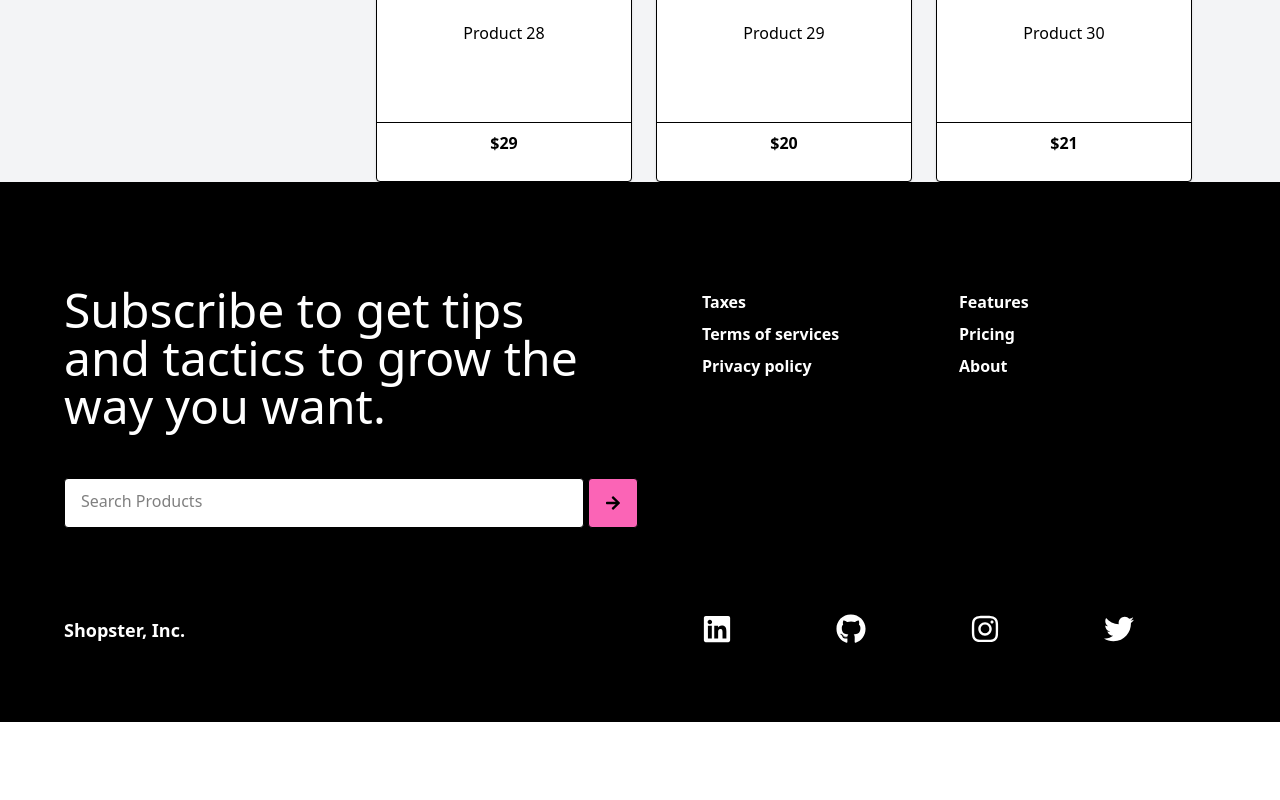
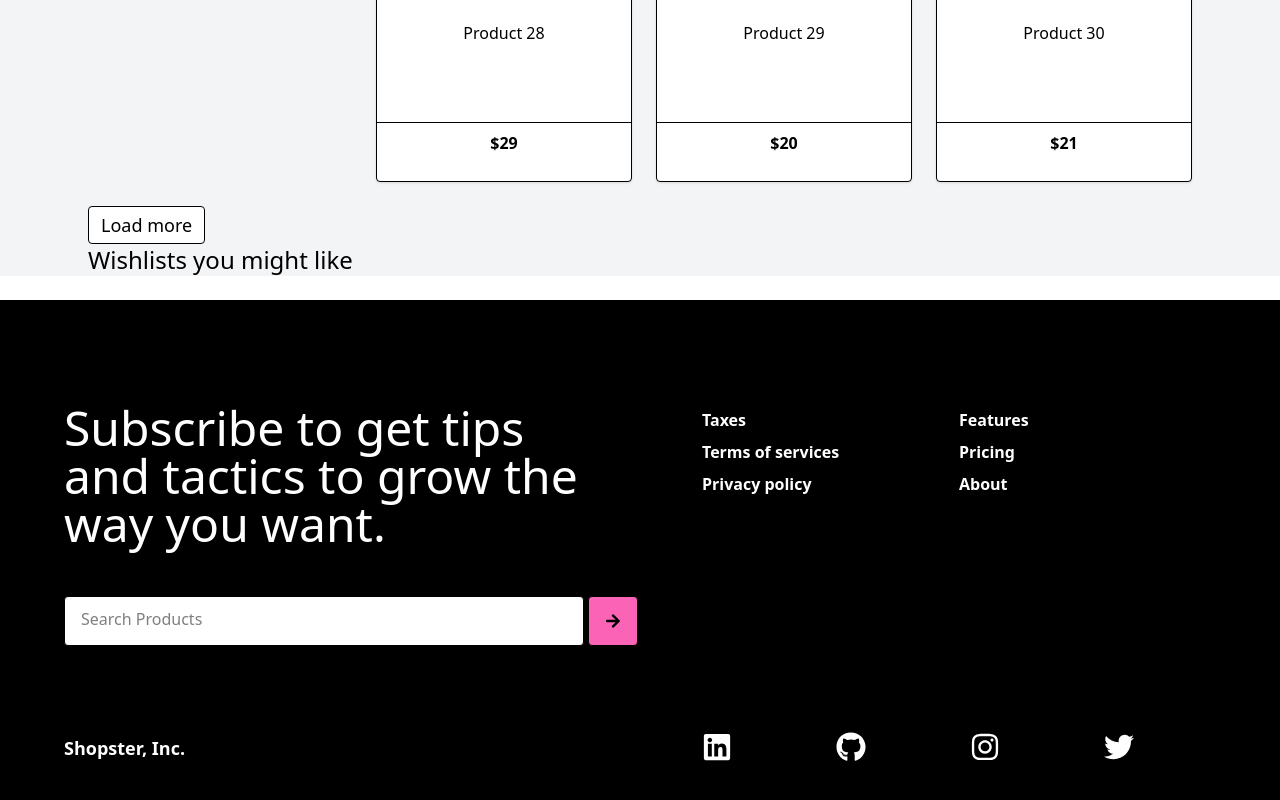
Before and after one commit to Rohitprj/E-Commerce-Frontend, a Next.js app: page / in a window 1280 px wide. Shown: the part 5606-6406 px from the top of the page. Before the commit the page ends 6328 px from the top, so only its background shows below. Built offline with nearby package versions, Linux system fonts and the light colour scheme; no server answers.

Commit message:
feat: add Wishlist component to display user wishlists on Home page

```diff
--- a/src/app/home.tsx
+++ b/src/app/home.tsx
@@ -3,6 +3,7 @@ import Header2 from "@/components/home/SearchArea";
 import Footer from "@/components/home/Footer";
 import Hero from "@/components/home/Hero";
 import OnTheMarketFilters from "@/components/home/OnTheMarketFilters";
+import Wishlist from "@/components/home/Wishlist";
 
 export default function Home() {
   return (
@@ -11,7 +12,7 @@ export default function Home() {
       <Header2 />
       <Hero />
       <OnTheMarketFilters />
-
+      <Wishlist />
       <Footer />
     </div>
   );
--- a/src/components/home/OnTheMarketFilters.tsx
+++ b/src/components/home/OnTheMarketFilters.tsx
@@ -63,6 +63,15 @@ export default function FiltersSidebar() {
         </div>
         <OnTheMarketItems />
       </div>
+      <button
+        className="mt-6 cursor-pointer items-center rounded-sm
+            border border-black bg-white px-3 py-1 text-lg transition-all shadow-none
+            hover:shadow-[4px_4px_0px_0px_rgba(0,0,0,1)]
+            hover:-translate-y-2 hover:-translate-x-2
+            active:translate-x-[3px] active:translate-y-[3px] active:shadow-none"
+      >
+        Load more
+      </button>
     </div>
   );
 }
--- /dev/null
+++ b/src/components/home/Wishlist.tsx
@@ -0,0 +1,9 @@
+import React from "react";
+
+export default function Wishlist() {
+  return (
+    <div className="px-22 bg-gray-100">
+      <div className="text-2xl font-medium mb-6">Wishlists you might like</div>
+    </div>
+  );
+}
```
